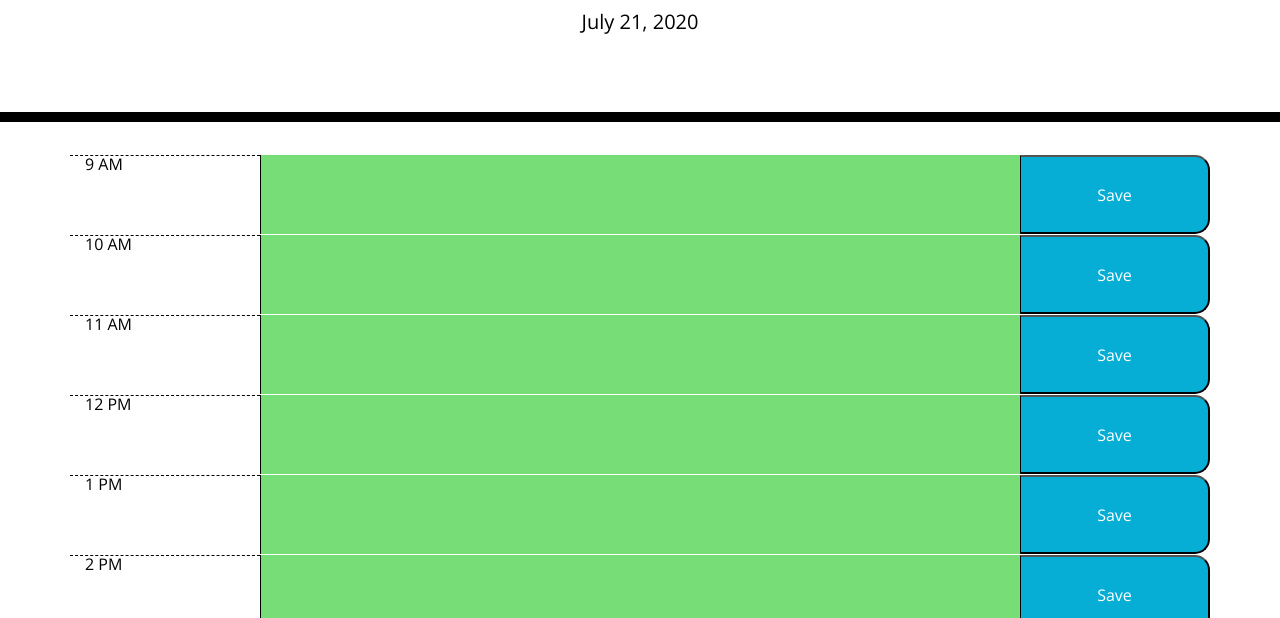
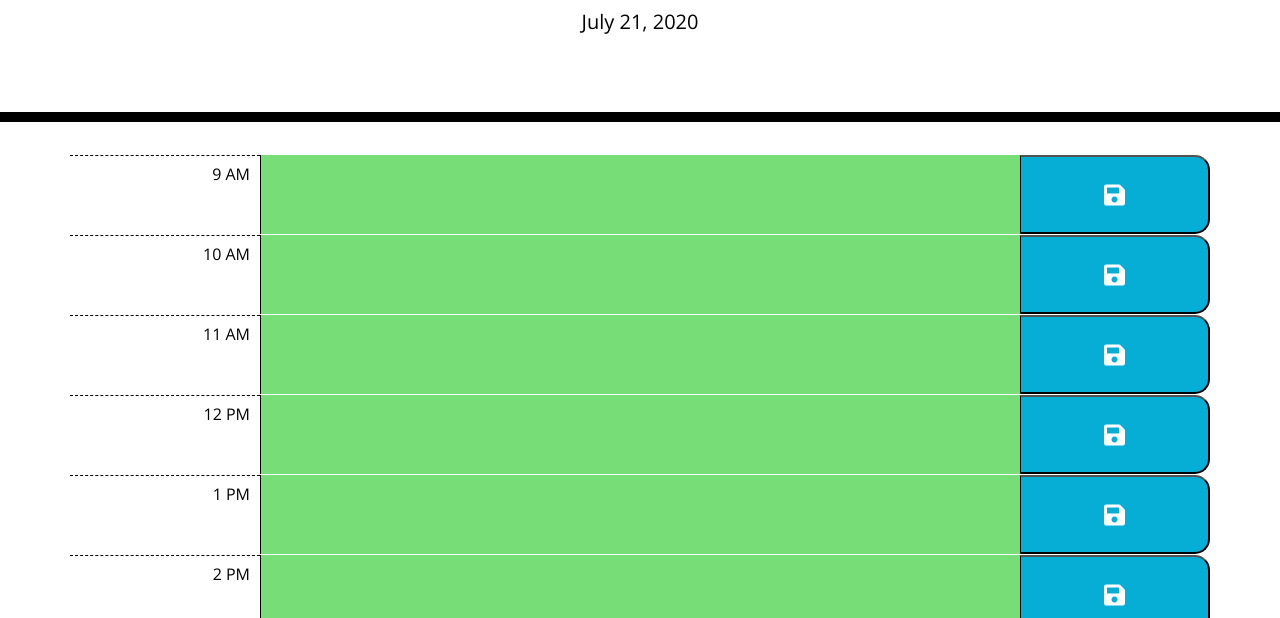
Before and after one commit to tiffany-brand/work-day-timeblock-planner, a plain HTML site: page index.html in a window 1280 px wide. Shown: the part 182-800 px from the top of the page. Drawn offline with nearby package versions, Linux system fonts and the light colour scheme.

Commit message:
Add save icon and adjust hour styles

```diff
--- a/script.js
+++ b/script.js
@@ -4,7 +4,7 @@ $(document).ready(function () {
 
     const currentDateEl = $("header #currentDay");
 
-    const today = moment().subtract(3, "hours"); // when testing, change this to different hours - after testing, remove the subtract
+    const today = moment().subtract(5, "hours"); // when testing, change this to different hours - after testing, remove the subtract
 
     let calEvents = {};
     // let calEvents = {
@@ -19,7 +19,7 @@ $(document).ready(function () {
     //     "5PM": ""
     // }
 
-    console.log(calEvents[9])
+
 
     // initialize calendar
     function initCalendar() {
@@ -38,7 +38,7 @@ $(document).ready(function () {
         const calendar = $("div.container");
         // loop to make blocks for hours 9 to 5
         for (let i = 1; i < 10; i++) {
-            const row = $("<div>").addClass("row").attr("id", date.format("hA"));
+            const row = $("<div>").addClass("row");
             let classOfHour = "";
             // console.log(date.isBefore(today, "hour"))
             // console.log(date.isSame(today, "hour"))
@@ -62,7 +62,7 @@ $(document).ready(function () {
 
             row.append($("<textarea>").addClass(`col-sm-8 ${classOfHour}`).text(calEvents[timeBlock]));
 
-            row.append($("<button>").addClass("col-sm-2 saveBtn").text("Save"));
+            row.append($("<button>").addClass("col-sm-2 saveBtn").html("<i class='fas fa-save'></i>").attr("id", date.format("hA")));
             date.add(1, "hour");
         }
     }
@@ -82,12 +82,15 @@ $(document).ready(function () {
 
     // save calendar event
     $("button.saveBtn").on("click", function (event) {
-        console.log(event.target.parentElement.id);
-        let calDesc = event.target.parentElement.children[1].value;
+        console.log(event.currentTarget)
+        console.log(event.currentTarget.id);
+        let calDesc = event.currentTarget.parentElement.children[1].value;
         console.log(calDesc);
-        calEvents[event.target.parentElement.id] = calDesc;
+        calEvents[event.currentTarget.id] = calDesc;
         console.log(calEvents);
         storeCal();
+
+
     })
 
 
--- a/style.css
+++ b/style.css
@@ -37,6 +37,8 @@ textarea{
 }
 
 .hour {
+  padding: 10px;
+  text-align: right;
   background-color: #ffffff;
   color: #000000;
   border-top: 1px dashed #000000;
@@ -58,6 +60,7 @@ textarea{
 }
 
 .saveBtn {
+  font-size: 1.5em;
   border-left: 1px solid black;
   border-top-right-radius: 15px;
   border-bottom-right-radius: 15px;
@@ -66,6 +69,6 @@ textarea{
 }
 
 .saveBtn i:hover {
-  font-size: 20px;
+  font-size: 1.8em;
   transition: all .3s ease-in-out;
 }
```
